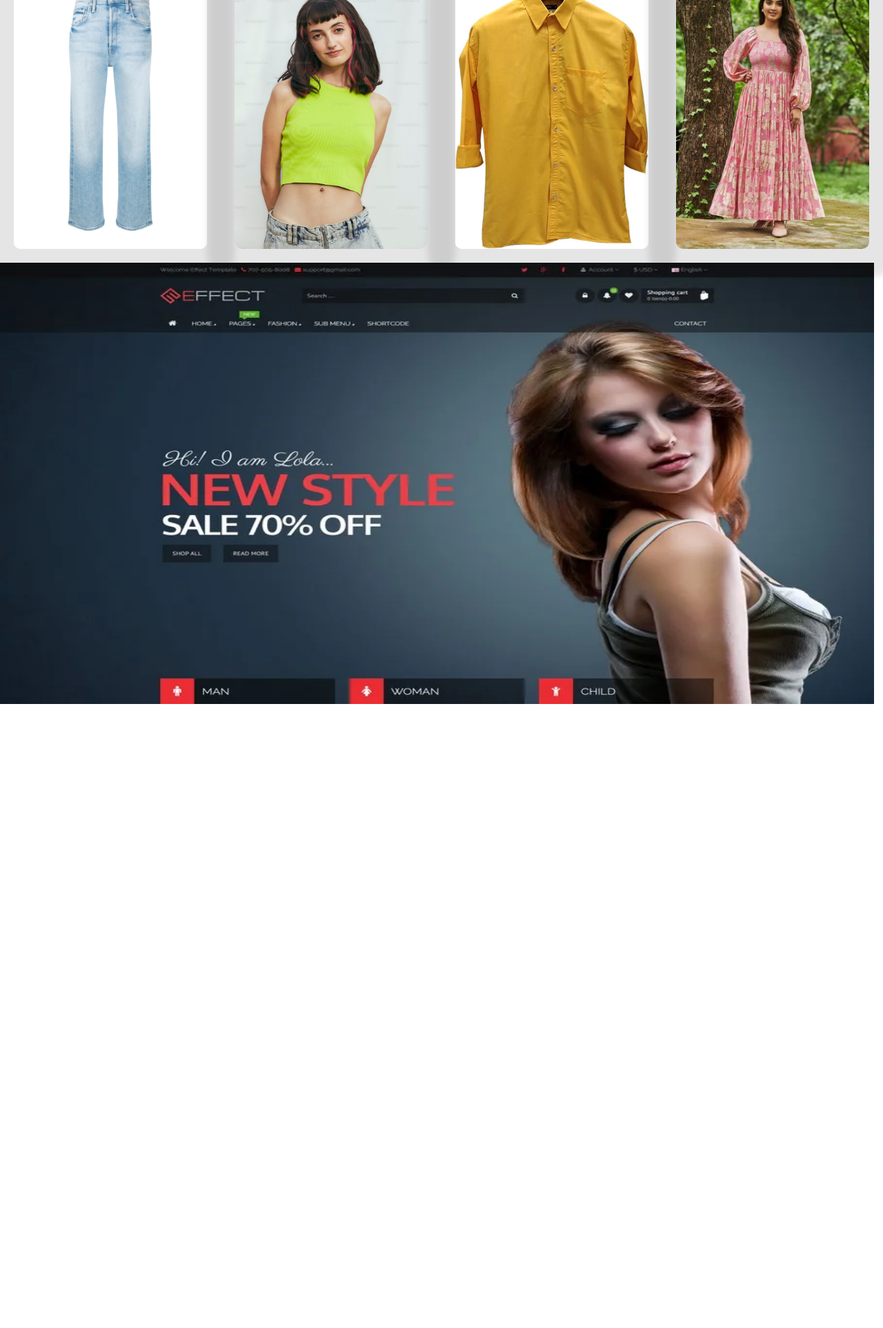
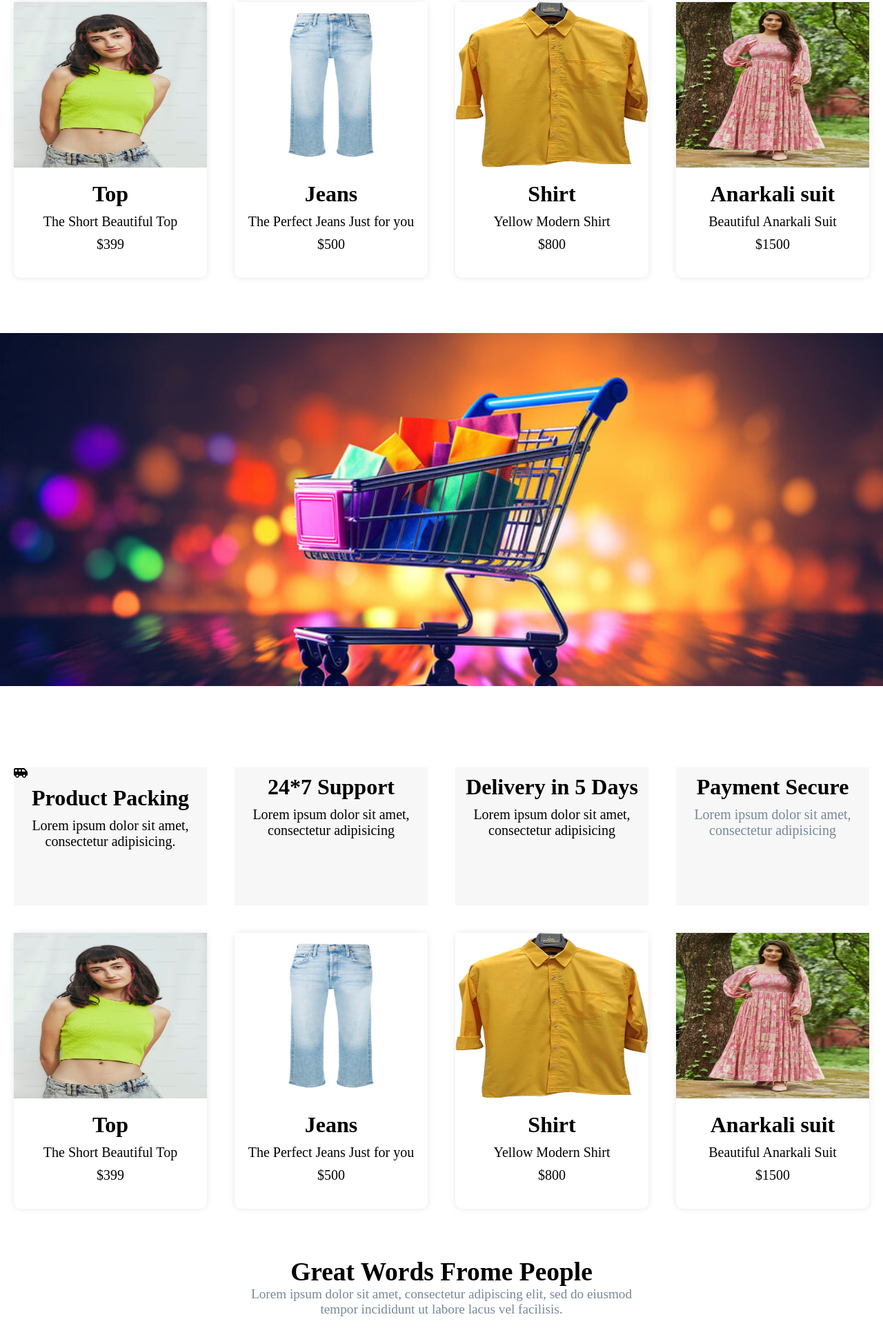
Before and after one commit to prachitiwari6351/ecom, a plain HTML site: page index.html in a window 1280 px wide. Shown: the part 874-2800 px from the top of the page at 69% size. Before the commit the page ends 1895 px from the top, so only its background shows below. Drawn offline with Linux system fonts and the light colour scheme.

Commit message:
FRONT page yet to complete

```diff
--- a/assests/css/style.css
+++ b/assests/css/style.css
@@ -21,6 +21,8 @@
 * {
     margin: 0%;
     padding: 0%;
+    animation-name: fade;
+    animation-duration: 1.5s;
 }
 
 .navbar {
@@ -62,7 +64,7 @@ img {
     display: flex;
 }
 
-.images {
+.image {
     display: block;
 }
 
@@ -109,15 +111,15 @@ img {
 
 .heading {
     text-align: center;
-    font-size: 3rem;
-    margin: 20px;
+    font-size: 2rem;
+    margin: 50px;
 }
 
 .jeans {
     width: 100%;
     height: 100%;
     margin-bottom: 20px;
-    border-radius: 10px;
+    /* border-radius: 10px; */
     background-color: white;
 }
 
@@ -135,11 +137,64 @@ img {
     align-items: center;
     margin: 20px;
     border-radius: 10px;
-    box-shadow: 0px 0px 10px 40px rgba(0, 0, 0, 0.1);
+    box-shadow: 0px 0px 10px 0px rgba(0, 0, 0, 0.1);
     transition: transform 0.3s ease;
 }
 .jeans{
+    height: 60%;
     display: flex;
     justify-content: center;
     align-items: center;
 }
+.container h3{
+    text-align: center;
+    margin: 10px;
+    font-size: 2rem;
+}
+.container p{
+    text-align: center;
+    font-size: 20px;
+}
+.banners{
+    width: 100%;
+    height: 80%;
+    margin-top: 30px;
+}
+.cards{
+    background-color: #F7F7F8;
+    width: 100vh;
+    height: 25vh;
+    margin: 20px;
+}
+.container-banners{
+    display: flex;
+    justify-content: center;
+}
+.comment{
+    background-color: #F7F7F8;
+    width: 50vh;
+    height: 50vh;
+    margin: 20px;
+}
+.comment-section{
+    display: flex;
+    justify-content: center;
+    align-items: center;
+}
+.images{
+    width: 100px;
+    height: 100px;
+    margin-left: 35%;
+    margin-top: 40px;
+}
+.paragraph{
+    margin-left: 20px;
+    margin-top: 10px;
+    font-size: 18px;
+}
+.footer{
+    height: 50%;
+    width: 100%;
+    margin-top: 50px;
+    background-color: #F7F7F8;
+}
--- a/index.html
+++ b/index.html
@@ -4,6 +4,7 @@
     <meta charset="UTF-8">
     <meta name="viewport" content="width=device-width, initial-scale=1.0">
     <title>Ecom</title>
+    <script src='https://kit.fontawesome.com/a076d05399.js' crossorigin='anonymous'></script>
     <link rel="stylesheet" href="assests/css/style.css">
 </head>
 
@@ -23,57 +24,153 @@
     </nav>
     <div class="slider-container">
         <div class="slider fade">
-            <img src="./assests/images/imges1.jpg" alt="" class="images">
+            <img src="./assests/images/imges1.jpg" alt="" class="image">
         </div>
         <div class="slider fade">
-            <img src="./assests/images/images2.jpg" alt="" class="images">
+            <img src="./assests/images/images2.jpg" alt="" class="image">
         </div>
         <div class="slider fade">
-            <img src="./assests/images/images3.jpg" alt="" class="images">
+            <img src="./assests/images/images3.jpg" alt="" class="image">
         </div>
         <a class="prev" onclick="plusSlides(-1)">&#10094;</a>
         <a class="next" onclick="plusSlides(1)">&#10095;</a>
     </div>
-    <h2 class="heading">Cateogry</h2>
+    <h1 class="heading">Cateogry</h1>
     <div class="cateogry">
         <div class="cateogry1">
+            <div class="box">
+                <img src="./assests/images/top.jpg" alt="" class="jeans">
+                <div class="container">
+                    <h3>Top</h3>
+                    <p>The Short Beautiful Top</p>
+                    <p style="margin: 10px;">$399</p>
+                </div>
+            </div>
             <div class="box">
                 <img src="./assests/images/jeans.jpg" alt="" class="jeans">
                 <div class="container">
                     <h3>Jeans</h3>
-                    <p>Lorem ipsum dolor sit amet, consectetur adipiscing elit. Donec vel orci vel urna ullamcorper
-                        auctor.</p>
-                </div>
-            </div>
-            <div class="box">
-                <img src="./assests/images/top.jpg" alt="" class="jeans">
-                <div class="container">
-                    <h3>Jeans</h3>
-                    <p>Lorem ipsum dolor sit amet, consectetur adipiscing elit. Donec vel orci vel urna ullamcorper
-                        auctor.</p>
+                    <p>The Perfect Jeans Just for you</p>
+                    <p style="margin: 10px;">$500</p>
                 </div>
             </div>
             <div class="box">
                 <img src="./assests/images/shirt.jpg" alt="" class="jeans">
                 <div class="container">
-                    <h3>Jeans</h3>
-                    <p>Lorem ipsum dolor sit amet, consectetur adipiscing elit. Donec vel orci vel urna ullamcorper
-                        auctor.</p>
+                    <h3>Shirt</h3>
+                    <p>Yellow Modern Shirt</p>
+                    <p style="margin: 10px;">$800</p>
                 </div>
             </div>
             <div class="box">
                 <img src="./assests/images/anarkali.jpg" alt="" class="jeans">
                 <div class="container">
-                    <h3>Jeans</h3>
-                    <p>Lorem ipsum dolor sit amet, consectetur adipiscing elit. Donec vel orci vel urna ullamcorper
-                        auctor.</p>
+                    <h3>Anarkali suit</h3>
+                    <p>Beautiful Anarkali Suit </p>
+                    <p style="margin: 10px;">$1500</p>
                 </div>
             </div>
         </div>
     </div>
-    <div class="cards">
-        <img src="./assests/images/cards.jpg" alt="">
+    <div class="banners">
+        <img src="./assests/images/banners1.jpg" alt="" class="banners">
     </div>
+    <div class="container-banners">
+        <div class="cards container">
+            <i class="fas fa-shuttle-van"></i>
+            <h3>Product Packing</h3>
+            <p>Lorem ipsum dolor sit amet,<br> consectetur adipisicing.</p>
+        </div>
+        <div class="cards container">
+            <h3>24*7 Support</h3>
+            <p>Lorem ipsum dolor sit amet, <br> consectetur adipisicing</p>
+        </div>
+        <div class="cards container">
+            <h3>Delivery in 5 Days</h3>
+            <p>Lorem ipsum dolor sit amet, <br> consectetur adipisicing</p>
+        </div>
+        <div class="cards container">
+            <h3>Payment Secure</h3>
+            <p style="color: lightslategrey;">Lorem ipsum dolor sit amet, <br> consectetur adipisicing</p>
+        </div>
+    </div>
+    <div class="cateogry">
+        <div class="cateogry1">
+            <div class="box">
+                <img src="./assests/images/top.jpg" alt="" class="jeans">
+                <div class="container">
+                    <h3>Top</h3>
+                    <p>The Short Beautiful Top</p>
+                    <p style="margin: 10px;">$399</p>
+                </div>
+            </div>
+            <div class="box">
+                <img src="./assests/images/jeans.jpg" alt="" class="jeans">
+                <div class="container">
+                    <h3>Jeans</h3>
+                    <p>The Perfect Jeans Just for you</p>
+                    <p style="margin: 10px;">$500</p>
+                </div>
+            </div>
+            <div class="box">
+                <img src="./assests/images/shirt.jpg" alt="" class="jeans">
+                <div class="container">
+                    <h3>Shirt</h3>
+                    <p>Yellow Modern Shirt</p>
+                    <p style="margin: 10px;">$800</p>
+                </div>
+            </div>
+            <div class="box">
+                <img src="./assests/images/anarkali.jpg" alt="" class="jeans">
+                <div class="container">
+                    <h3>Anarkali suit</h3>
+                    <p>Beautiful Anarkali Suit </p>
+                    <p style="margin: 10px;">$1500</p>
+                </div>
+            </div>
+        </div>
+    </div>
+    <div class="comments">
+        <div class="heading">
+            <h3>Great Words Frome People</h3>
+            <p style="font-size: 1.2rem; color: lightslategrey;">Lorem ipsum dolor sit amet, consectetur adipiscing
+                elit, sed do eiusmod <br> tempor incididunt ut labore lacus vel facilisis.</p>
+        </div>
+        <div class="comment-section">
+            <div class="comment container">
+                <img src="./assests/images/founder.jpg" alt="" class="images">
+                <div class="paragraph">
+                    <P style="font-size: 1.2rem; color: lightslategrey;">Co founder</P>
+                    <h3>Stephen Smith</h3>
+                    <p style="font-size: 1.2rem; color: lightslategrey;">Lorem ipsum dolor sit amet, <br> consectetur adipisicing</p>
+                </div>
+            </div>
+            <div class="comment container">
+                <img src="./assests/images/manager.jpg" alt="" class="images">
+                <div class="paragraph">
+                    <P style="font-size: 1.2rem; color: lightslategrey;">Co founder</P>
+                    <h3>Stephen Smith</h3>
+                    <p style="font-size: 1.2rem; color: lightslategrey;">Lorem ipsum dolor sit amet, <br> consectetur adipisicing</p>
+                </div>
+            </div>
+            <div class="comment container">
+                <img src="./assests/images/teamleader.jpg" alt="" class="images">
+                <div class="paragraph">
+                    <P style="font-size: 1.2rem; color: lightslategrey;">Co founder</P>
+                    <h3>Stephen Smith</h3>
+                    <p style="font-size: 1.2rem; color: lightslategrey;">Lorem ipsum dolor sit amet, <br> consectetur adipisicing</p>
+                </div>
+            </div>
+        </div>
+    </div>
+    <footer class="footer">
+        <div class="container">
+            <div class="hadder-nav">
+                <h2>GHANTA</h2>
+            </div>
+            <p class="copyright">Copyright &copy; 2021 Ghanta</p>
+        </div>
+    </footer>
 </body>
 
 </html>
```
Also changed, not shown: assests/images/banners.jpg (added), assests/images/banners1.jpg (added), assests/images/founder.jpg (added), assests/images/manager.jpg (added), assests/images/teamleader.jpg (added).
